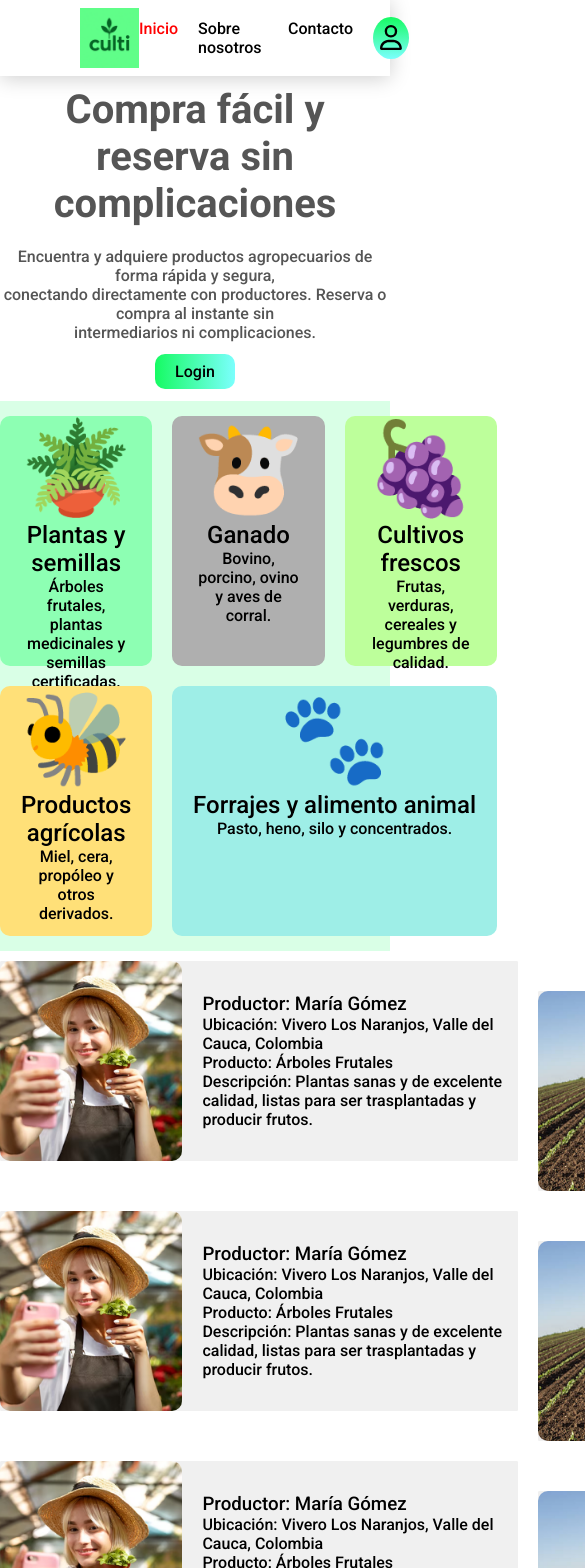
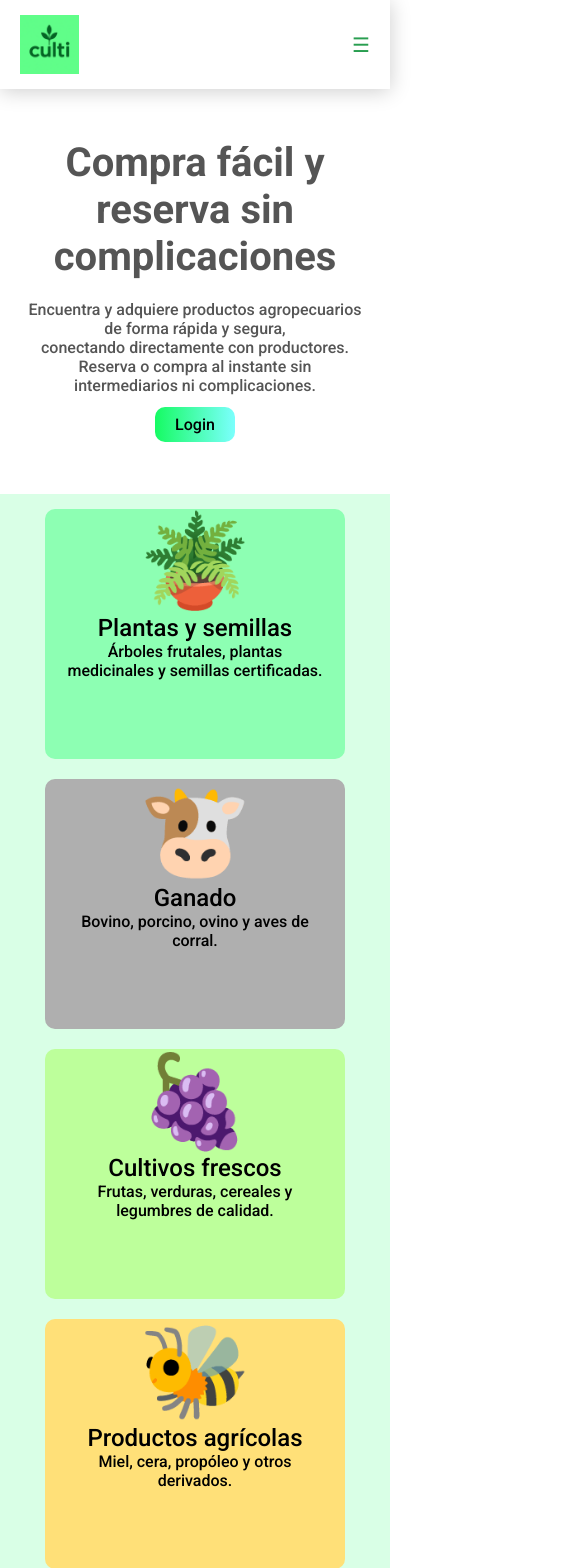
Before and after one commit to DevDeivy/Proyecto-integrador, an Angular app in the folder frontend/: page /home in a window 390 px wide. Shown: the top 1568 px of the page, 585 px wide, since content can reach past the window. Built offline with nearby package versions, Linux system fonts and the light colour scheme.

Commit message:
feature/responsive

```diff
--- a/frontend/src/app/features/home/home.component.css
+++ b/frontend/src/app/features/home/home.component.css
@@ -1,6 +1,6 @@
 .hero{
     text-align: center;
-    padding: 1rem 0;
+    padding: 5rem 2rem;
 
     h1{
     font-size: 4rem;
@@ -21,22 +21,21 @@
     border-radius: 1rem;
 }
 
+
 .profile-cards-container {
-    display: grid;
-    grid-template-columns: repeat(2, 1fr);
-    gap: 2rem;
-    max-width: 130rem;
-    margin: auto;
+    display: flex;
+    flex-direction: column;
     align-items: center;
+    justify-content: center;
+    gap: 3rem;
 }
 
 .profile-card {
     gap: 2rem;
-    border-radius: .12rem;
+    border-radius: 1rem;
     display: flex;
     background: #f0f0f0;
-    width: 100%;
-    max-width: 80rem;
+    width: 35rem;
     align-items: center;
     justify-content: center;
 
@@ -46,32 +45,17 @@
         object-fit: cover;
         border-radius: 1rem;
     }
+
+    h3{
+        font-size: 2rem;
+    }
+    p{
+        font-size: 1.2rem;
+        color: #2a2a2a;
+    }
 }
 
-.profile-card-1{
-    margin: 0 0 3rem 0;
-}
 
-.profile-card-2{
-    margin: 3rem 0 0 0;
-}
-
-.profile-card-3{
-    margin: 0 0 3rem 0;
-
-}
-
-.profile-card-4{
-    margin: 3rem 0 0 0;
-}
-
-.profile-card-5{
-    margin: 0 0 3rem 0;
-}
-
-.profile-card-6{
-    margin: 3rem 0 0 0;
-}
 
 .footer{
     display: grid;
--- a/frontend/src/app/shared/card/card.component.css
+++ b/frontend/src/app/shared/card/card.component.css
@@ -5,15 +5,17 @@
 }
 
 .section-cards{
-    display: grid;
-    grid-template-columns: repeat(3, 1fr);
     gap: 2rem;
-    max-width: 100rem;
+    margin: 5rem;
     margin: auto;
+    display: flex;
+    align-items: center;
+    flex-direction: column;
+
 }
 
 .card {
-    width: 100%;
+    width: 30rem;
     height: 25rem;
     background: #8DFFB3;
     border-radius: 1rem;
@@ -37,5 +39,5 @@
 .card-4 {
     background-color:#9EEEE7 ;
     grid-column: 2/4;
-    width: 100%;
+    width: 30rem;
 }
--- a/frontend/src/app/shared/header/header.component.css
+++ b/frontend/src/app/shared/header/header.component.css
@@ -1,49 +1,100 @@
+header {
+  margin: 0;
+  padding: 0;
+  box-sizing: border-box;
+}
+
 .logoculti{
     width: 7vh;
     height: auto;
     object-fit: cover;
     display: block;
-    margin-left: 6rem;
+
 }
 
 .navbar {
     background-color: #ffffff;
-    box-shadow: 0 2px 20px rgba(0, 0, 0, 0.2);
-    color: #000;
-    padding: 1vh 2rem;
-    display: flex;
-    justify-content: space-between;
-    position: relative;
-    z-index: 10;
+  padding: 15px 20px;
+  box-shadow: 0 2px 20px rgba(0,0,0,0.2);
+  position: sticky;
+  top: 0;
+  z-index: 1000;
 }
 
-.nav-container{
-    display: flex    ;
-    justify-content: space-between;
-    align-items: center;
-    gap: 2rem;
-    margin-right: 6rem;
+.navbar-container {
+  display: flex;
+  justify-content: space-between;
+  align-items: center;
+  max-width: 1200px;
+  margin: auto;
 }
 
-.nav-container-ul {
-    display: flex;
-    gap: 2rem;
+.logo {
+  color: #ffffff;
+  font-size: 1.6rem;
+  font-weight: bold;
 }
 
-.user{
-    display: flex;
-    align-items: center;
-    justify-content: center;
-    background: linear-gradient(#16FB63, #7BFFFD);
-    height: 5vh;
-    width: 5vh;
-    border-radius: 50%;
+.menu {
+  display: flex;
+  gap: 30px;
+  list-style: none;
 }
 
-.user>* {
-    height: 25px;
+.menu li a {
+  text-decoration: none;
+  font-weight: 500;
+  padding: 8px 12px;
+  border-radius: 6px;
+  transition: background-color 0.3s, color 0.3s;
+}
+
+.menu li a:hover {
+  background-color: #ffffff;
+  color: #07d44b;
+}
+
+.menu-checkbox {
+  display: none;
+}
+
+.menu-icon {
+  display: none;
+  font-size: 2rem;
+  color: #299e50;
+  cursor: pointer;
 }
 
 .active{
     color: red;
 }
+
+
+@media (max-width: 768px) {
+  .menu {
+    position: absolute;
+    top: 65px;
+    left: 0;
+    right: 0;
+    flex-direction: column;
+    background-color: #f9f9f9;
+    box-shadow:0 5px 20px  rgba(0,0,0,0.2);
+    display: none;
+    padding: 20px 0;
+    border-bottom-left-radius: 12px;
+    border-bottom-right-radius: 12px;
+  }
+
+  .menu li {
+    text-align: center;
+    padding: 10px 0;
+  }
+
+  .menu-icon {
+    display: block;
+  }
+
+  .menu-checkbox:checked ~ .menu-icon + .menu {
+    display: flex;
+  }
+}
--- a/frontend/src/app/shared/header/header.component.html
+++ b/frontend/src/app/shared/header/header.component.html
@@ -1,15 +1,16 @@
 <header>
   <nav class="navbar">
+    <div class="navbar-container">
        <img src="assets/img/logo.png" alt="logo culti" class="logoculti">
-        <div class="nav-container">
-            <ul class="nav-container-ul">
+
+      <input type="checkbox" id="menu-toggle" class="menu-checkbox" />
+      <label for="menu-toggle" class="menu-icon">&#9776;</label>
+
+      <ul class="menu">
         <li class="nav-container-li"><a [routerLink]="['/home']" [routerLinkActive]="['active']">Inicio</a></li>
         <li class="nav-container-li"><a [routerLink]="['/about']" [routerLinkActive]="['active']">Sobre nosotros</a></li>
         <li class="nav-container-li"><a [routerLink]="['/contact']" [routerLinkActive]="['active']">Contacto</a></li>
       </ul>
-            <div class="user">
-                <svg xmlns="http://www.w3.org/2000/svg" viewBox="0 0 448 512"><!--!Font Awesome Free 6.7.2 by @fontawesome - https://fontawesome.com License - https://fontawesome.com/license/free Copyright 2025 Fonticons, Inc.--><path d="M304 128a80 80 0 1 0 -160 0 80 80 0 1 0 160 0zM96 128a128 128 0 1 1 256 0A128 128 0 1 1 96 128zM49.3 464l349.5 0c-8.9-63.3-63.3-112-129-112l-91.4 0c-65.7 0-120.1 48.7-129 112zM0 482.3C0 383.8 79.8 304 178.3 304l91.4 0C368.2 304 448 383.8 448 482.3c0 16.4-13.3 29.7-29.7 29.7L29.7 512C13.3 512 0 498.7 0 482.3z"/></svg>
-            </div>
     </div>
   </nav>
 </header>
```
Lines whose indentation alone changed are shown as unchanged.
